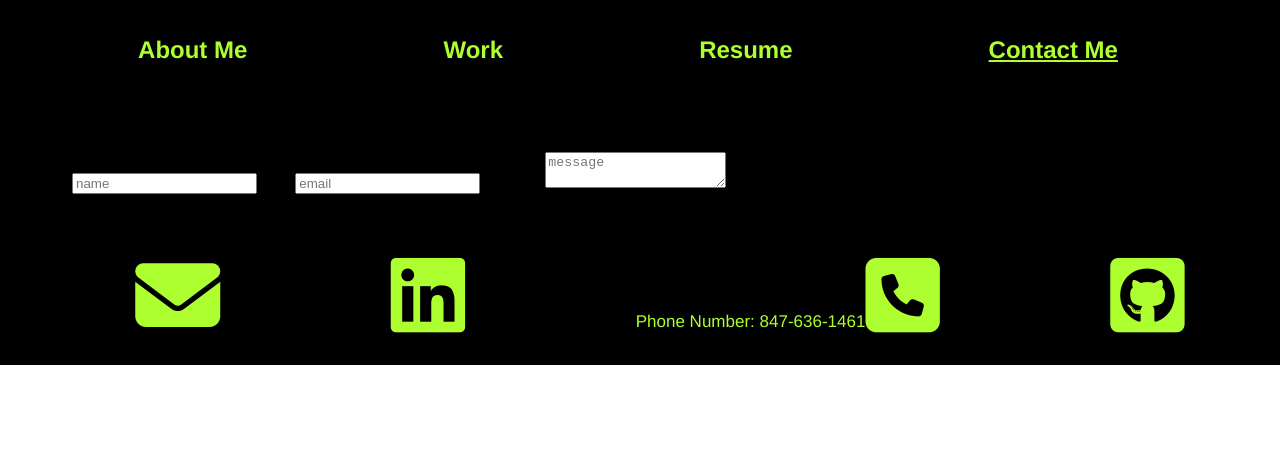
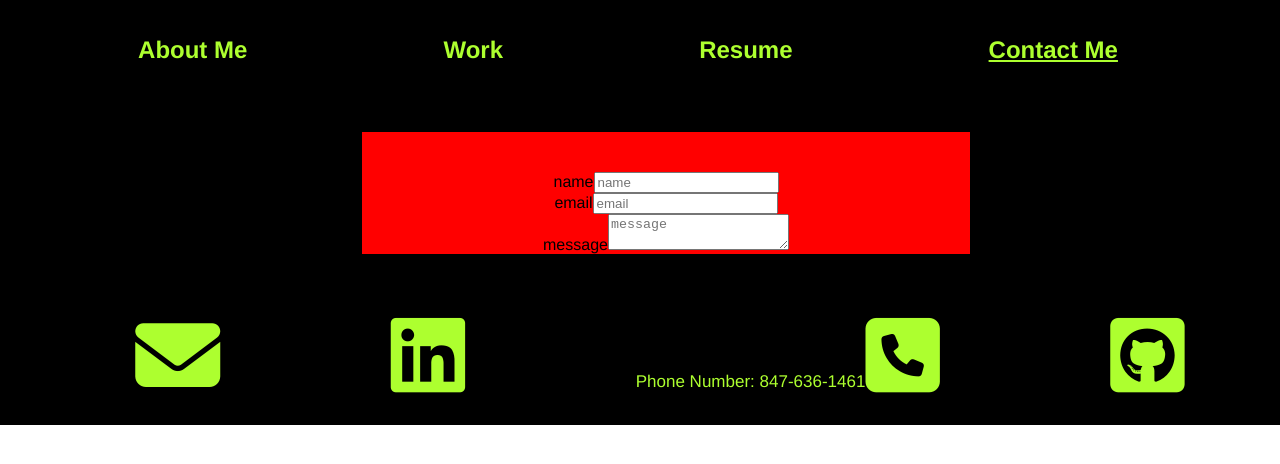
Before and after one commit to ZacharyFeltman/new-react-portfolio, a React (Create React App) app: page /react-portfolio/contact in a window 1280 px wide. Shown: the top 464 px of the page. Built offline with nearby package versions, Linux system fonts and the light colour scheme.

Commit message:
edited and formatted code for contact me better

```diff
--- a/src/App.css
+++ b/src/App.css
@@ -209,6 +209,15 @@ aside img {
   max-width: 100%;
 }
 
+#contact {
+  display: flex;
+  flex-direction: column;
+  align-items: center;
+  width: 50%;
+  background-color: red;
+  margin-left: 330px;
+}
+
 
 footer {
   display: flex;
--- a/src/components/contact.js
+++ b/src/components/contact.js
@@ -14,6 +14,7 @@ class Contact extends React.Component {
     return (
       <section id="contact">
         <h2 Contact Form></h2>
+        <div class="name-contact">
           <label>name</label>
           <input
             type="text"
@@ -22,6 +23,8 @@ class Contact extends React.Component {
             onChange={this.handleNameChange}
             onBlur={this.handleNotBlank}
           ></input>
+        </div>
+        <div class="email-contact">
           <label>email</label>
           <input
             type="text"
@@ -30,10 +33,17 @@ class Contact extends React.Component {
             onChange={this.handleEmailChange}
             onBlur={this.handleValideEmail}
           ></input>
+        </div>
+        <div class="message-contact">
           <label>message</label>
-        <textarea placeholder="message" onChange={this.handleMessageChange} onBlur={this.handleNotBlank}>
+          <textarea
+            placeholder="message"
+            onChange={this.handleMessageChange}
+            onBlur={this.handleNotBlank}
+          >
             {this.state.message}
           </textarea>
+        </div>
       </section>
     );
   }
@@ -57,15 +67,14 @@ class Contact extends React.Component {
   };
 
   handleNotBlank = (event) => {
-    if (event.target.value === '')
-        alert ("This field can not be blank")
-  }
+    if (event.target.value === "") alert("This field can not be blank");
+  };
 
   handleValideEmail = (event) => {
-    let validEmailRegex = /^\w+([.-]?\w+)@\w+([.-]?\w+)(.\w{2,3})+$/
+    let validEmailRegex = /^\w+([.-]?\w+)@\w+([.-]?\w+)(.\w{2,3})+$/;
     if (!validEmailRegex.test(event.target.value))
-        alert ("email entered is not valid")
-  }
+      alert("email entered is not valid");
+  };
 }
 
 export default Contact;
```
Lines whose indentation alone changed are shown as unchanged.
